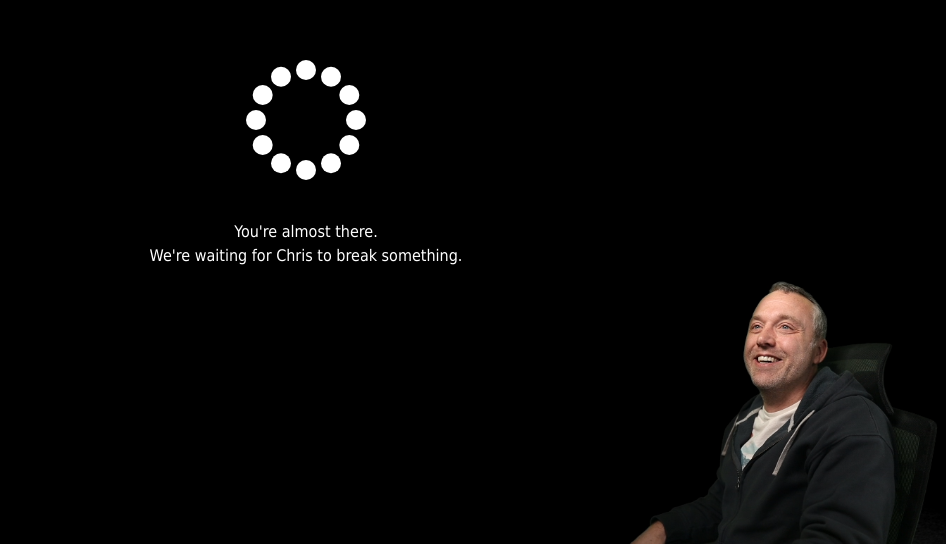
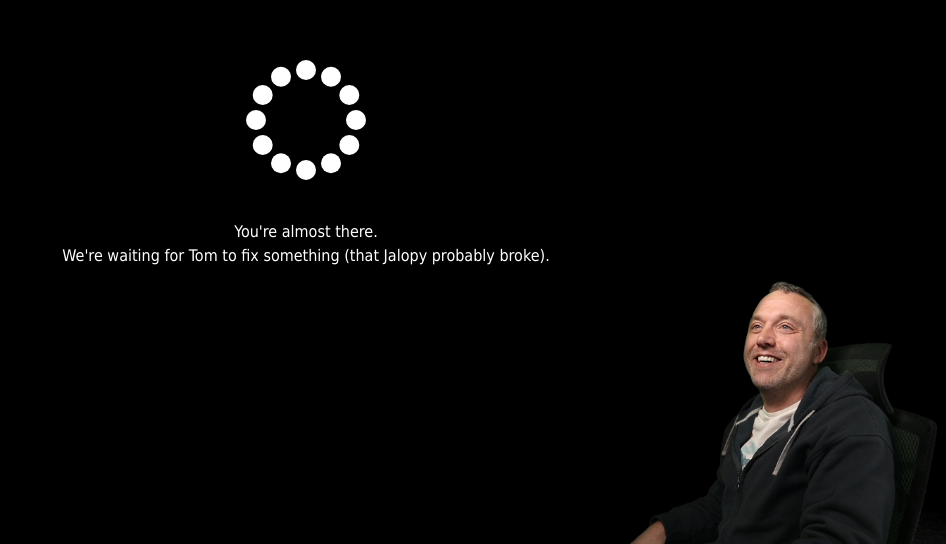
Before and after one commit to Jalopy-Jones/borked, a plain HTML site: page ctt-load/index.html in a window 1280 px wide. Shown: the part 256-800 px from the top of the page, without its empty margins (334-1280 px from the left). Drawn offline with nearby package versions, Linux system fonts and the light colour scheme.

Commit message:
Update index.html

```diff
--- a/ctt-load/index.html
+++ b/ctt-load/index.html
@@ -3,7 +3,7 @@
 <head>
   <meta charset="UTF-8">
   <meta name="viewport" content="width=device-width, initial-scale=1.0">
-  <title>Titus Loading</title>
+  <title>Tom Loading</title>
   <script src="https://cdn.tailwindcss.com"></script>
 
 </head>
@@ -56,7 +56,7 @@
       </span>
       <br>
       <span>
-        We're waiting for Chris to break something.
+        We're waiting for Tom to fix something (that Jalopy probably broke).
       </span>
     </div>
   </div>
```
